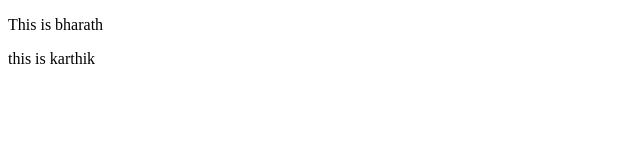
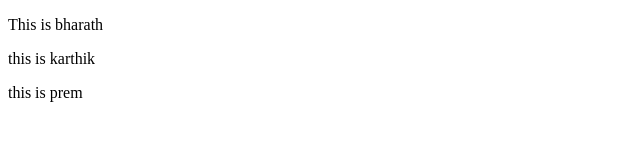
Before and after one commit to Bharath122002/Git, a plain HTML site: page index.html in a window 1280 px wide. Shown: the full height of the page, 0-640 px from the left. Drawn offline with Linux system fonts and the light colour scheme.

Commit message:
done by bharath

```diff
--- a/index.html
+++ b/index.html
@@ -8,5 +8,6 @@
 <body>
     <p>This is bharath</p>
     <p>this is karthik</p>
+    <p>this is prem</p>
 </body>
 </html>
```
